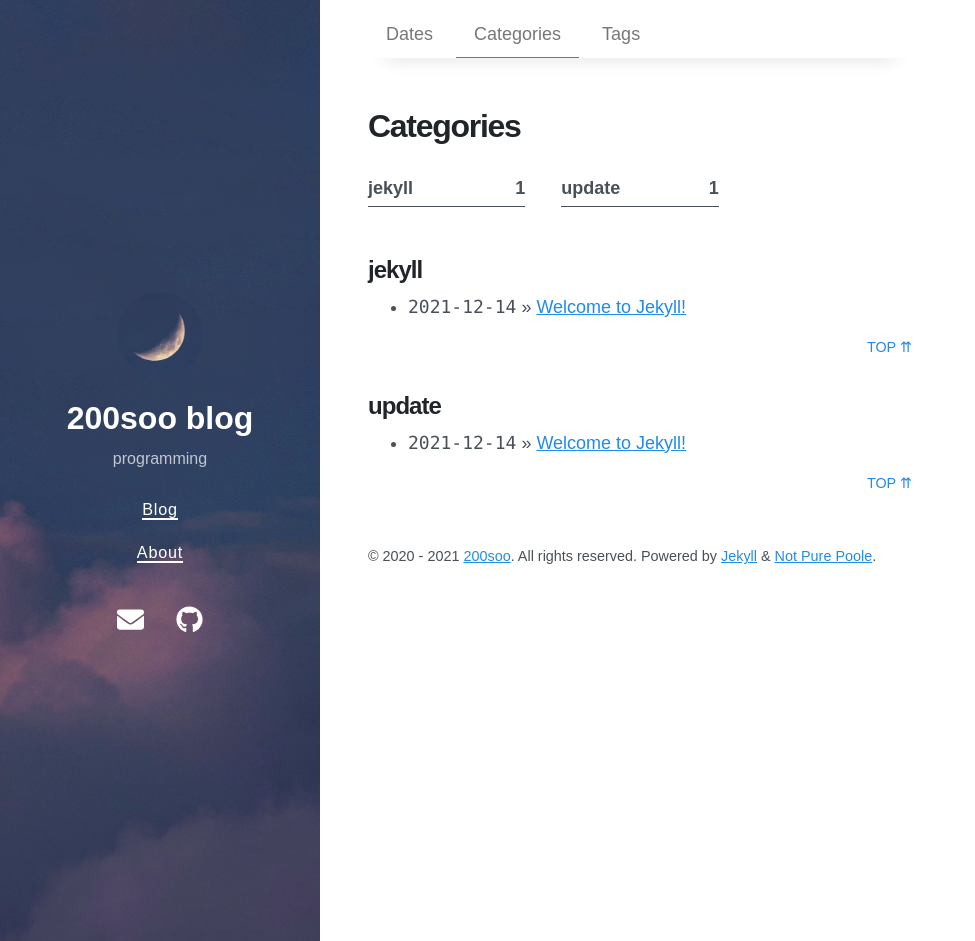
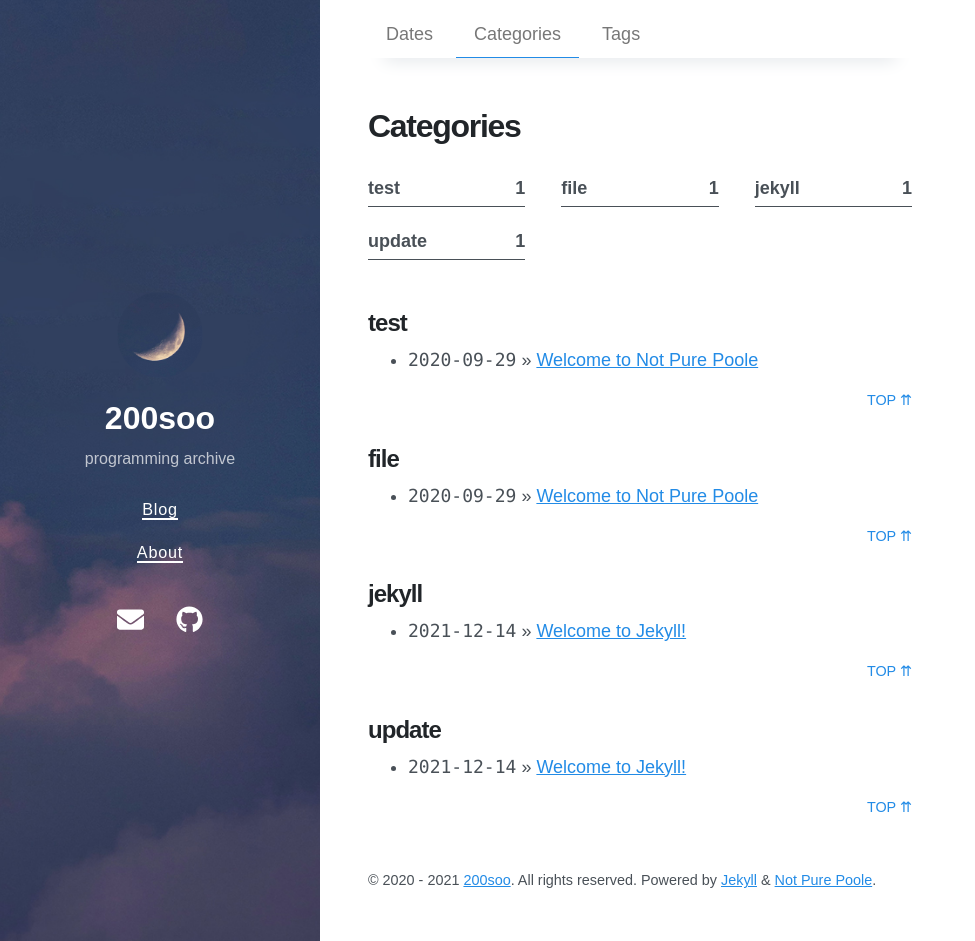
Before and after one commit to 200soo/200soo.github.io, a Jekyll site: the page built from categories.md, in a window 1280 px wide and 941 px high. Shown: the whole window, without its empty margins (0-975 px from the left). Built offline with Jekyll 4.4.1, drawn with Linux system fonts in a browser that asks for light colours; nearby versions of some CDN libraries.

Commit message:
post modified

```diff
--- a/_config.yml
+++ b/_config.yml
@@ -1,11 +1,13 @@
 # Setup
-title: 200soo blog
-description: programming
+title: 200soo
+description: programming archive
 url: https://200soo.github.io
 avatar: /avatar.jpeg
 paginate: 5
 permalink: pretty
 cover_image: /bg.jpeg
+# cover_bg_color: rgb(0, 0, 0)
+# cover_color: rgb(255, 255, 255)
 
 # Gems
 plugins:
--- /dev/null
+++ b/_posts/2021-12-14-maketest.md
@@ -0,0 +1,11 @@
+---
+layout: post
+title: Welcome to Not Pure Poole
+date: 2020-09-29 23:18 +0800
+last_modified_at: 2020-10-01 01:08:25 +0800
+categories: test file
+tags: [jekyll theme, jekyll, tutorial]
+comments: true
+---
+
+뭘 써야 하지
```
